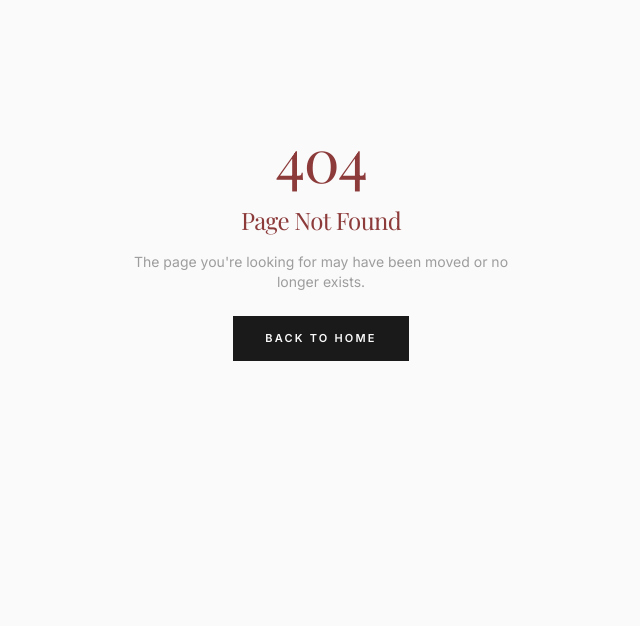
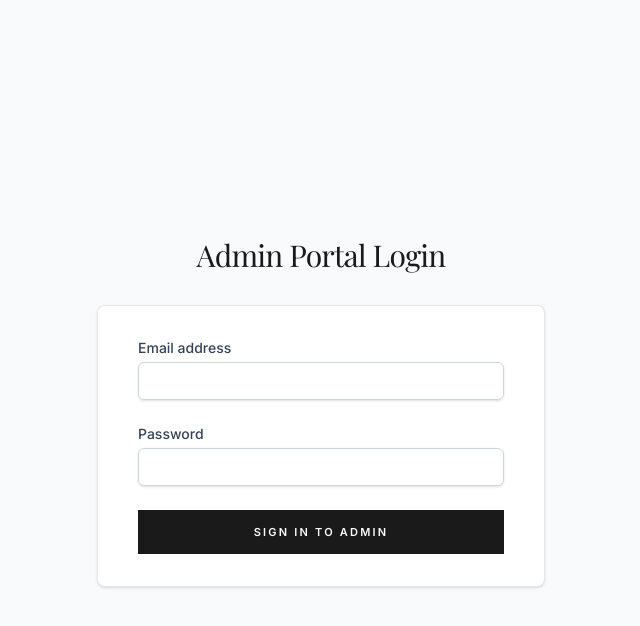
Before and after one commit to Sanchitjha/vinit-textile, a React (Vite) app in the folder frontend/: page /admin/login in a window 1280 px wide. Before the commit this address had no page. Shown: the top 626 px of the page, without its empty margins (319-959 px from the left). Built offline with nearby package versions, Linux system fonts and the light colour scheme; a web font is replaced by a local one.

Commit message:
feat: implement admin authentication and protected routes for the admin dashboard

```diff
--- a/frontend/src/App.jsx
+++ b/frontend/src/App.jsx
@@ -16,6 +16,7 @@ import NotFound from './pages/NotFound'
 
 // Admin imports
 import AdminLayout from './components/layout/AdminLayout'
+import AdminLogin from './pages/admin/AdminLogin'
 import AdminDashboard from './pages/admin/AdminDashboard'
 import AdminCategories from './pages/admin/AdminCategories'
 import AdminProducts from './pages/admin/AdminProducts'
@@ -52,6 +53,7 @@ export default function App() {
             <Route path="/contact" element={<Contact />} />
 
             {/* Admin Routes */}
+            <Route path="/admin/login" element={<AdminLogin />} />
             <Route path="/admin" element={<AdminLayout />}>
               <Route index element={<AdminDashboard />} />
               <Route path="products" element={<AdminProducts />} />
--- a/frontend/src/components/layout/AdminLayout.jsx
+++ b/frontend/src/components/layout/AdminLayout.jsx
@@ -1,13 +1,15 @@
-import { Outlet, Link, useLocation, useNavigate } from 'react-router-dom'
-import { useEffect } from 'react'
+import { Outlet, Link, useLocation, Navigate } from 'react-router-dom'
+import { useAuth } from '../../context/AuthContext'
 
 export default function AdminLayout() {
   const location = useLocation()
-  const navigate = useNavigate()
+  const { user, loading } = useAuth()
 
-  // Later we should check if user is actually ADMIN, for now we just show the UI
-  // assuming they have logged in as admin.
+  if (loading) return <div className="flex h-screen items-center justify-center">Loading...</div>
 
+  if (!user || user.role !== 'ADMIN') {
+    return <Navigate to="/admin/login" replace />
+  }
   const navItems = [
     { name: 'Dashboard', path: '/admin' },
     { name: 'Products', path: '/admin/products' },
--- a/frontend/src/context/AuthContext.jsx
+++ b/frontend/src/context/AuthContext.jsx
@@ -28,6 +28,7 @@ export function AuthProvider({ children }) {
     const res = await apiClient.post('/auth/login', { email, password });
     localStorage.setItem('accessToken', res.data.accessToken);
     setUser(res.data.user);
+    return res.data.user;
   };
 
   const register = async (userData) => {
--- /dev/null
+++ b/frontend/src/pages/admin/AdminLogin.jsx
@@ -0,0 +1,86 @@
+import { useState } from 'react'
+import { useNavigate, Navigate } from 'react-router-dom'
+import { useAuth } from '../../context/AuthContext'
+import Button from '../../components/ui/Button'
+
+export default function AdminLogin() {
+  const navigate = useNavigate()
+  const { user, login, loading } = useAuth()
+  const [form, setForm] = useState({ email: '', password: '' })
+  const [error, setError] = useState('')
+
+  if (loading) return <div>Loading...</div>
+  if (user && user.role === 'ADMIN') {
+    return <Navigate to="/admin" replace />
+  }
+
+  const update = (field) => (event) => setForm((prev) => ({ ...prev, [field]: event.target.value }))
+
+  const handleSubmit = async (event) => {
+    event.preventDefault()
+    try {
+      const loggedInUser = await login(form.email, form.password)
+      if (loggedInUser.role !== 'ADMIN') {
+        setError('You are not authorized as an Admin.')
+      } else {
+        navigate('/admin')
+      }
+    } catch (err) {
+      setError(err.message || 'Login failed')
+    }
+  }
+
+  return (
+    <div className="min-h-screen bg-gray-50 flex flex-col justify-center py-12 sm:px-6 lg:px-8">
+      <div className="sm:mx-auto sm:w-full sm:max-w-md">
+        <h2 className="mt-6 text-center text-3xl font-display text-brown">
+          Admin Portal Login
+        </h2>
+      </div>
+
+      <div className="mt-8 sm:mx-auto sm:w-full sm:max-w-md">
+        <div className="bg-white py-8 px-4 shadow sm:rounded-lg sm:px-10 border border-gray-200">
+          <form className="space-y-6" onSubmit={handleSubmit}>
+            <div>
+              <label className="block text-sm font-medium text-gray-700">
+                Email address
+              </label>
+              <div className="mt-1">
+                <input
+                  type="email"
+                  required
+                  value={form.email}
+                  onChange={update('email')}
+                  className="appearance-none block w-full px-3 py-2 border border-gray-300 rounded-md shadow-sm placeholder-gray-400 focus:outline-none focus:ring-brown focus:border-brown sm:text-sm"
+                />
+              </div>
+            </div>
+
+            <div>
+              <label className="block text-sm font-medium text-gray-700">
+                Password
+              </label>
+              <div className="mt-1">
+                <input
+                  type="password"
+                  required
+                  value={form.password}
+                  onChange={update('password')}
+                  className="appearance-none block w-full px-3 py-2 border border-gray-300 rounded-md shadow-sm placeholder-gray-400 focus:outline-none focus:ring-brown focus:border-brown sm:text-sm"
+                />
+              </div>
+            </div>
+
+            {error && <div className="text-red-600 text-sm">{error}</div>}
+
+            <div>
+              <Button type="submit" variant="primary" className="w-full">
+                Sign in to Admin
+              </Button>
+            </div>
+          </form>
+        </div>
+      </div>
+    </div>
+  )
+}
```
